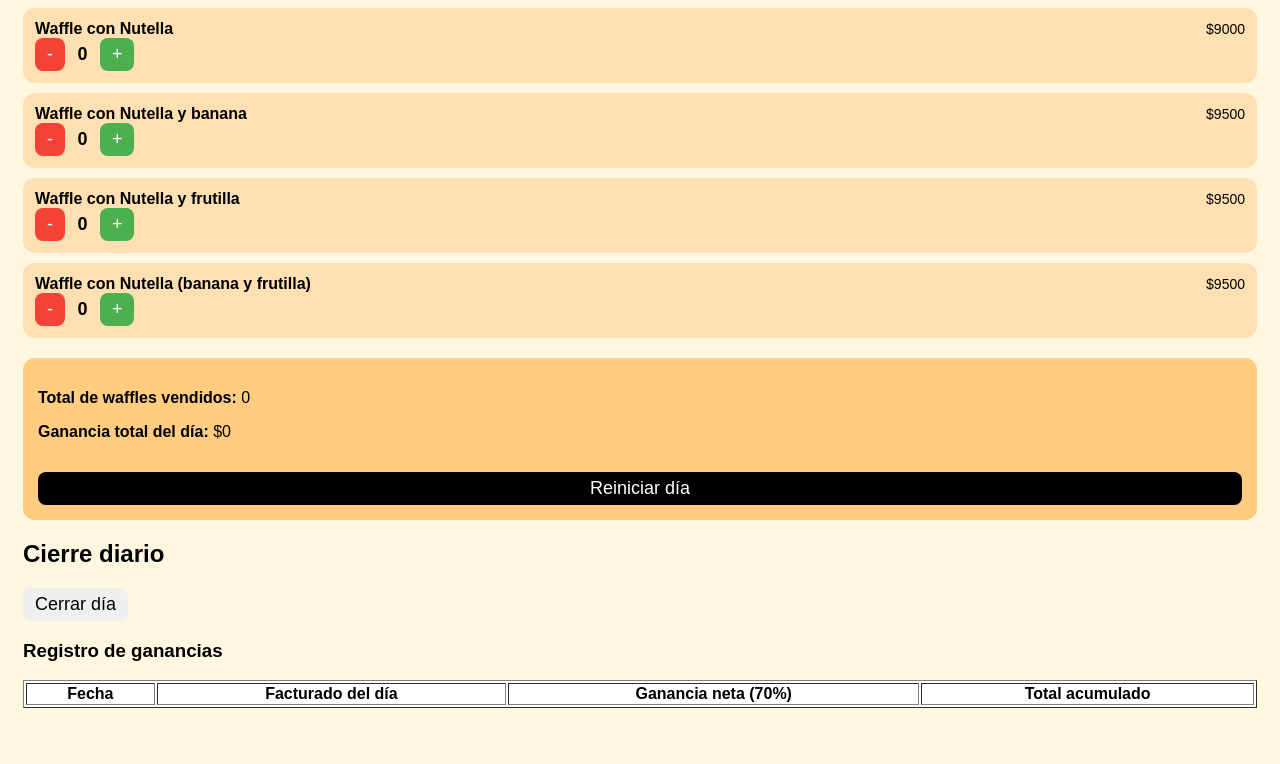
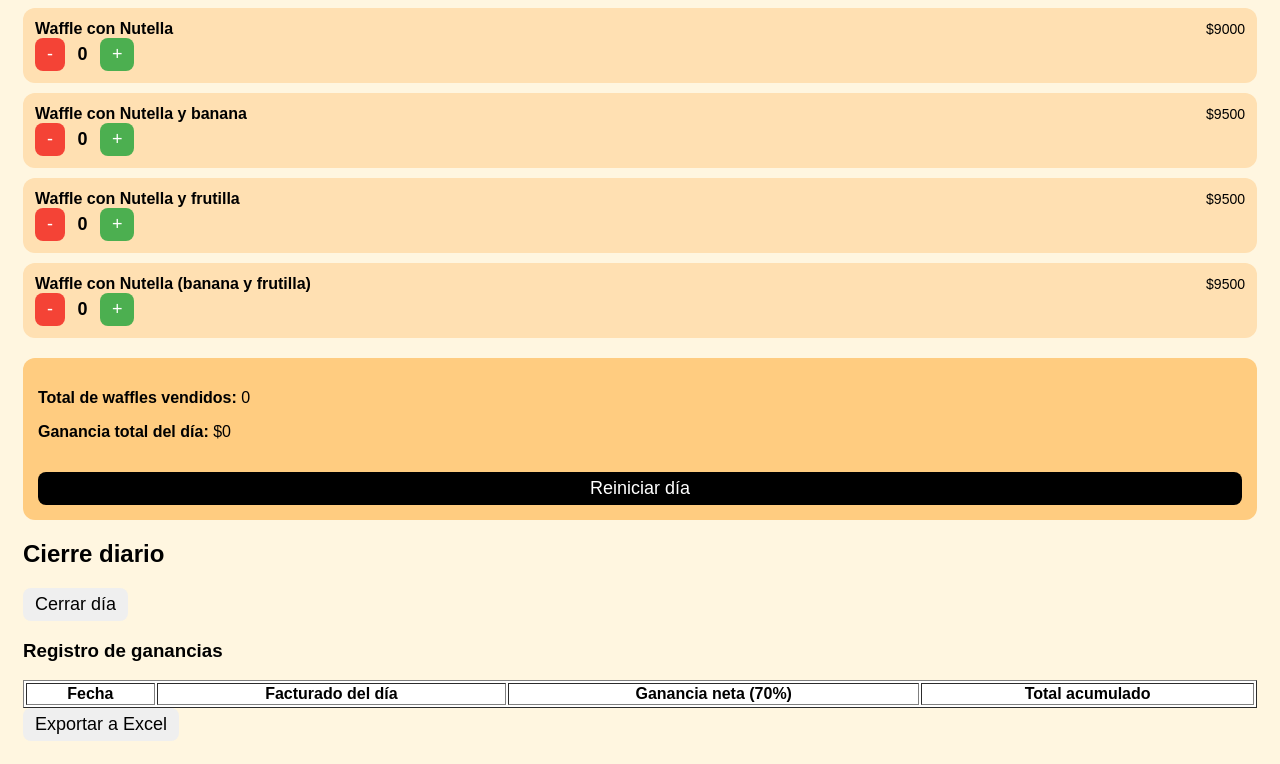
Before and after one commit to lucaspradofre/bobs-waffles, a plain HTML site: page index.html in a window 1280 px wide. Shown: the part 809-1573 px from the top of the page. Before the commit the page ends 1540 px from the top, so only its background shows below. Drawn offline with Linux system fonts and the light colour scheme.

Commit message:
proyecto terminado

```diff
--- a/index.html
+++ b/index.html
@@ -270,5 +270,7 @@ function exportarExcel() {
 }
 </script>
 
-</body>
+<button onclick="exportarExcel()">
+  Exportar a Excel
+</button></body>
 </html>
```
